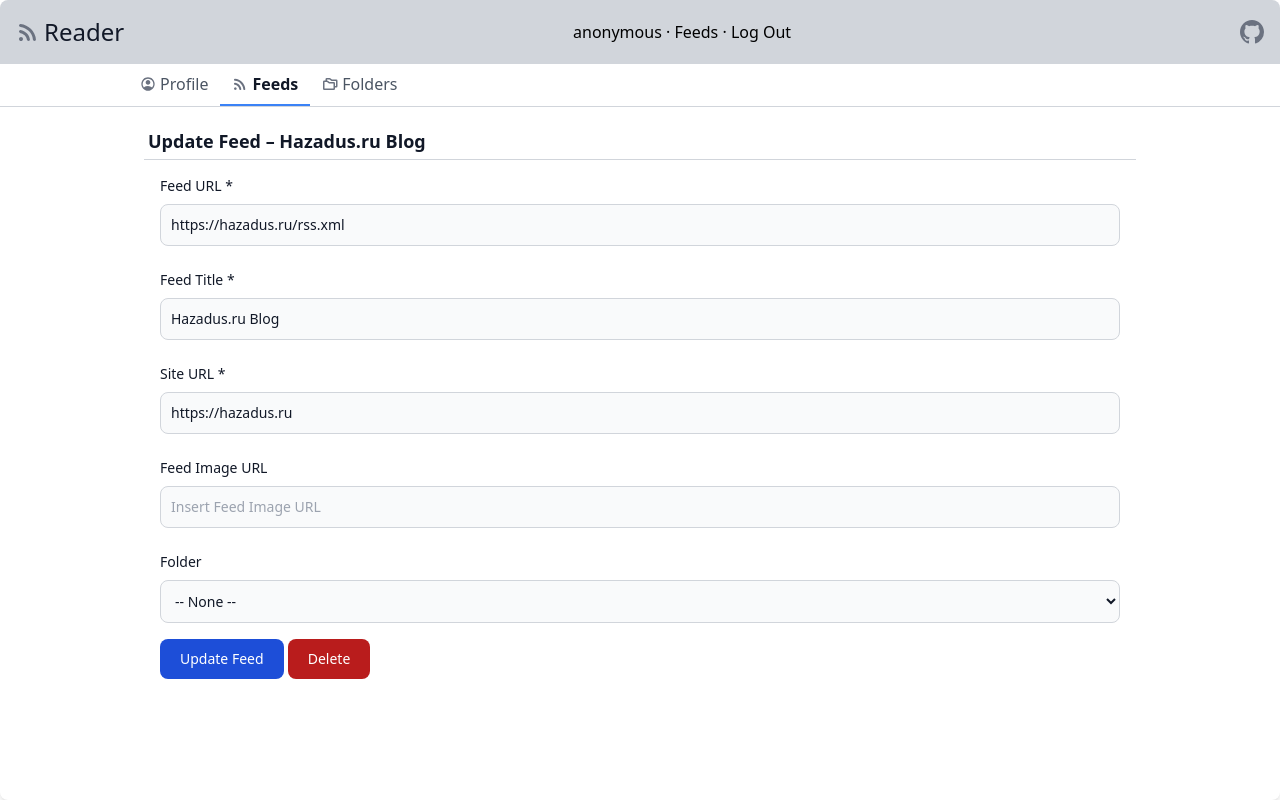
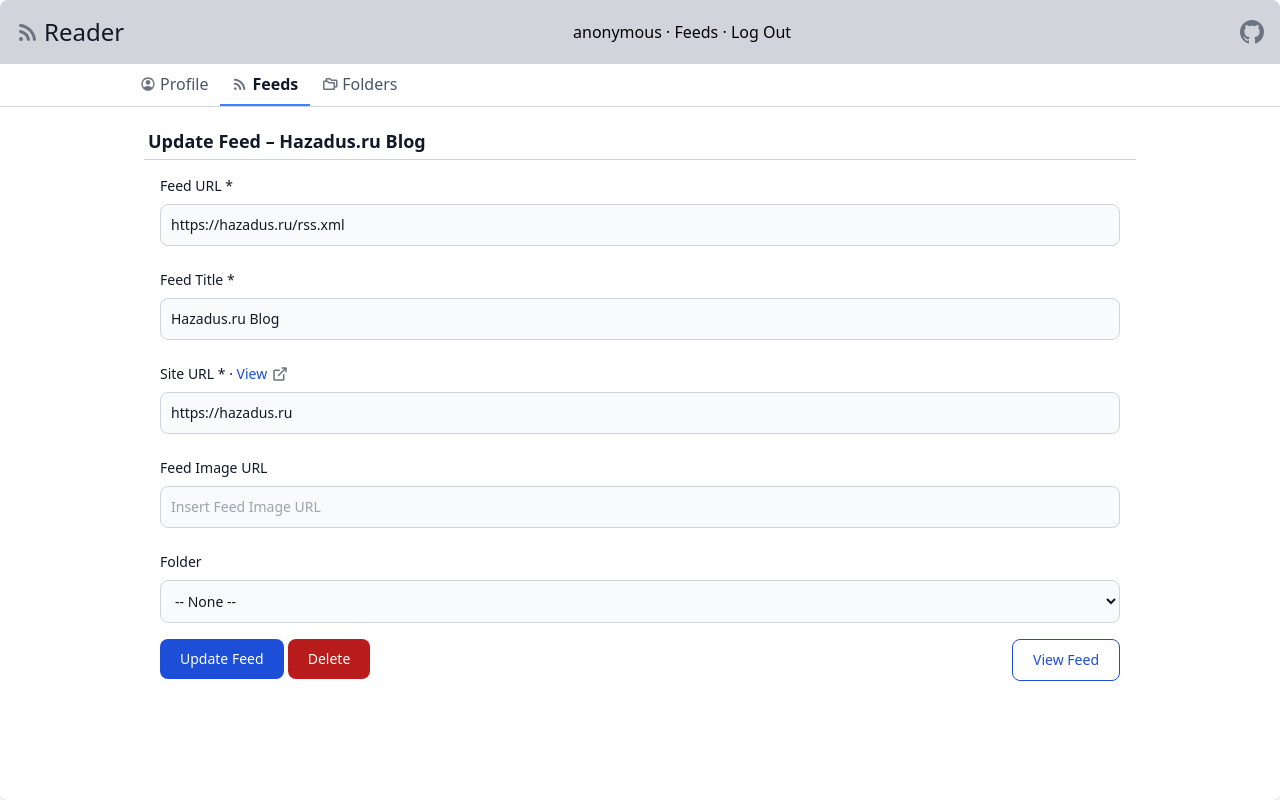
Before and after one commit to hazadus/django-rss-reader, a Django app: page /feeds/settings/feed/update/1/ in a window 1280 px wide. Run offline with Django 4.2, Linux system fonts and the light colour scheme; a user stored in the database is signed in; data comes from the database, SQL or seed files in the repository; data that the repository does not hold is empty; parts of the project's set-up code (start-up, migrations or seed data) failed here and were passed over; some libraries are stand-ins or nearby versions.

Commit message:
ui: Update Feed page tweaks.
- Add "View Feed" button with link to feed detail view
- Link to web site (target = blank)
- Link to image url (target = blank)

```diff
--- a/static/styles.css
+++ b/static/styles.css
@@ -1716,6 +1716,11 @@ video {
   border-color: rgb(147 197 253 / var(--tw-border-opacity));
 }
 
+.border-blue-700 {
+  --tw-border-opacity: 1;
+  border-color: rgb(29 78 216 / var(--tw-border-opacity));
+}
+
 .border-gray-200 {
   --tw-border-opacity: 1;
   border-color: rgb(229 231 235 / var(--tw-border-opacity));
@@ -2670,6 +2675,11 @@ video {
   color: rgb(29 78 216 / var(--tw-text-opacity));
 }
 
+.hover\:text-white:hover {
+  --tw-text-opacity: 1;
+  color: rgb(255 255 255 / var(--tw-text-opacity));
+}
+
 .hover\:underline:hover {
   text-decoration-line: underline;
 }
--- a/templates/feeds/feed_update.html
+++ b/templates/feeds/feed_update.html
@@ -43,14 +43,14 @@
           <input value="{{ feed.title }}" type="text" name="title" id="id_title" maxlength="256" class="bg-gray-50 border border-gray-300 text-gray-900 text-sm rounded-lg focus:ring-blue-600 focus:border-blue-600 block w-full p-2.5" placeholder="Enter Feed Title" required="">
         </div>
         <div class="sm:col-span-2">
-          <label for="id_site_url" class="block mb-2 text-sm font-medium text-gray-900">
-            Site URL *
+          <label for="id_site_url" class="flex items-center mb-2 text-sm font-medium text-gray-900">
+            Site URL *&nbsp;&middot;&nbsp;<a href="{{ feed.site_url }}" target="_blank" class="text-blue-700 hover:underline">View</a><span class="inline-flex ml-1">{% include "icons/icon_external_link.html" with size=18 color="#6b7280" %}</span>
           </label>
           <input value="{{ feed.site_url }}" type="url" name="site_url" id="id_site_url" maxlength="1024" class="bg-gray-50 border border-gray-300 text-gray-900 text-sm rounded-lg focus:ring-blue-600 focus:border-blue-600 block w-full p-2.5" placeholder="Insert Feed Site URL, e.g. https://hazadus.ru/" required="">
         </div>
         <div class="sm:col-span-2">
-          <label for="id_image_url" class="block mb-2 text-sm font-medium text-gray-900">
-            Feed Image URL
+          <label for="id_image_url" class="flex items-center mb-2 text-sm font-medium text-gray-900">
+            Feed Image URL{% if feed.image_url %}&nbsp;&middot;&nbsp;<a href="{{ feed.image_url }}" target="_blank" class="text-blue-700 hover:underline">View</a><span class="inline-flex ml-1">{% include "icons/icon_external_link.html" with size=18 color="#6b7280" %}</span>{% endif %}
           </label>
           <input {% if feed.image_url %}value="{{ feed.image_url }}"{% endif %} type="url" name="image_url" id="id_image_url" maxlength="1024" class="bg-gray-50 border border-gray-300 text-gray-900 text-sm rounded-lg focus:ring-blue-600 focus:border-blue-600 block w-full p-2.5" placeholder="Insert Feed Image URL">
         </div>
@@ -66,12 +66,21 @@
           </select>
         </div>
       </div>
-      <button type="submit" class="inline-flex items-center px-5 py-2.5 mt-4 text-sm font-medium text-center text-white bg-blue-700 rounded-lg focus:ring-4 focus:ring-blue-200 hover:bg-blue-800">
-        Update Feed
-      </button>
-      <a href="{% url 'feeds:delete_feed' feed.pk %}" class="inline-flex items-center px-5 py-2.5 mt-4 text-sm font-medium text-center text-white bg-red-700 rounded-lg focus:ring-4 focus:ring-red-200 hover:bg-red-800">
-        Delete
-      </a>
+      <div class="flex mt-4 ">
+        <div class="flex-1 ">
+          <button type="submit" class="inline-flex items-center px-5 py-2.5 text-sm font-medium text-center text-white bg-blue-700 rounded-lg focus:ring-4 focus:ring-blue-200 hover:bg-blue-800">
+            Update Feed
+          </button>
+          <a href="{% url 'feeds:delete_feed' feed.pk %}" class="inline-flex items-center px-5 py-2.5 text-sm font-medium text-center text-white bg-red-700 rounded-lg focus:ring-4 focus:ring-red-200 hover:bg-red-800">
+            Delete
+          </a>
+        </div>
+        <div class="shrink-0">
+          <a href="{% url 'feeds:entry_list' 'all' %}?in_feed={{ feed.pk }}" class="inline-flex text-blue-700 hover:text-white border border-blue-700 hover:bg-blue-800 focus:ring-4 focus:outline-none focus:ring-blue-300 font-medium rounded-lg text-sm px-5 py-2.5 text-center">
+            View Feed
+          </a>
+        </div>
+      </div>
     </form>
   </div>
 </div>
--- /dev/null
+++ b/templates/icons/icon_external_link.html
@@ -0,0 +1,6 @@
+<svg xmlns="http://www.w3.org/2000/svg" width="{{ size }}" height="{{ size }}" viewBox="0 0 24 24">
+  <g fill="none">
+    <path d="M24 0v24H0V0h24ZM12.593 23.258l-.011.002l-.071.035l-.02.004l-.014-.004l-.071-.035c-.01-.004-.019-.001-.024.005l-.004.01l-.017.428l.005.02l.01.013l.104.074l.015.004l.012-.004l.104-.074l.012-.016l.004-.017l-.017-.427c-.002-.01-.009-.017-.017-.018Zm.265-.113l-.013.002l-.185.093l-.01.01l-.003.011l.018.43l.005.012l.008.007l.201.093c.012.004.023 0 .029-.008l.004-.014l-.034-.614c-.003-.012-.01-.02-.02-.022Zm-.715.002a.023.023 0 0 0-.027.006l-.006.014l-.034.614c0 .012.007.02.017.024l.015-.002l.201-.093l.01-.008l.004-.011l.017-.43l-.003-.012l-.01-.01l-.184-.092Z"/>
+    <path fill="{{ color }}" d="M11 6a1 1 0 1 1 0 2H5v11h11v-6a1 1 0 1 1 2 0v6a2 2 0 0 1-2 2H5a2 2 0 0 1-2-2V8a2 2 0 0 1 2-2h6Zm9-3a1 1 0 0 1 1 1v5a1 1 0 1 1-2 0V6.414l-8.293 8.293a1 1 0 0 1-1.414-1.414L17.586 5H15a1 1 0 1 1 0-2Z"/>
+  </g>
+</svg>
```
